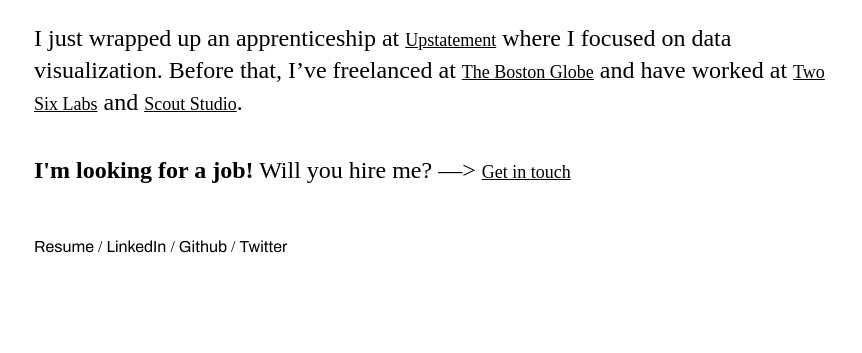
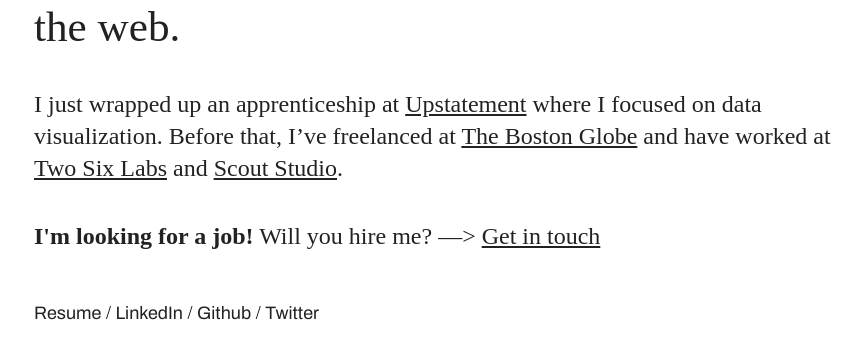
Before and after one commit to alexanderlim9/portfolio, a Gatsby site: page / in a window 1280 px wide. Shown: the part 260-613 px from the top of the page, without its empty margins (94-956 px from the left). Built offline with nearby package versions, Linux system fonts and the light colour scheme; Gatsby itself is replaced by a stand-in of ours.

Commit message:
Update base font size and color

```diff
--- a/src/styles/base.scss
+++ b/src/styles/base.scss
@@ -35,7 +35,6 @@
 
 @mixin body-text() {
     @include primary-type;
-    font-size: 18px;
     font-weight: 400;
     line-height: 1.25em;
     color: $text-color;
@@ -43,7 +42,6 @@
 
 @mixin sans-serif() {
     font-family: 'Archivo', sans-serif;
-    font-size: 1em;
     font-weight: 400;
     line-height: 1.33em;
     color: $text-color;
@@ -65,7 +63,7 @@ $bkg: #FFFFFF; // white
 // $bkg: rgb(34, 0, 0); // dark-mode-bkg
 
 $active: #FF7500; // Pantone 2018 C
-$text-color: #000; // black
+$text-color: #222; // black
 // $text-color: rgb(177, 166, 162); // dark-mode-text
 
 
@@ -77,6 +75,9 @@ $block-width-wide: 800px;
 // ----------------------------------------
 // typography
 // ----------------------------------------
+.container {
+    font-size: 18px;
+}
 
 h1 {
     @include h1-text;
```
